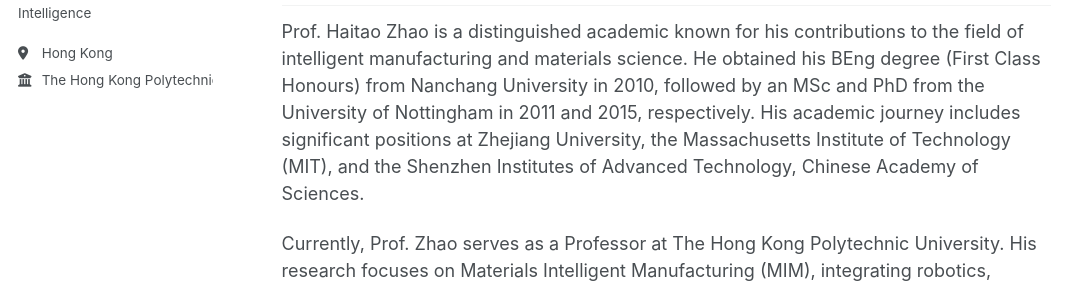
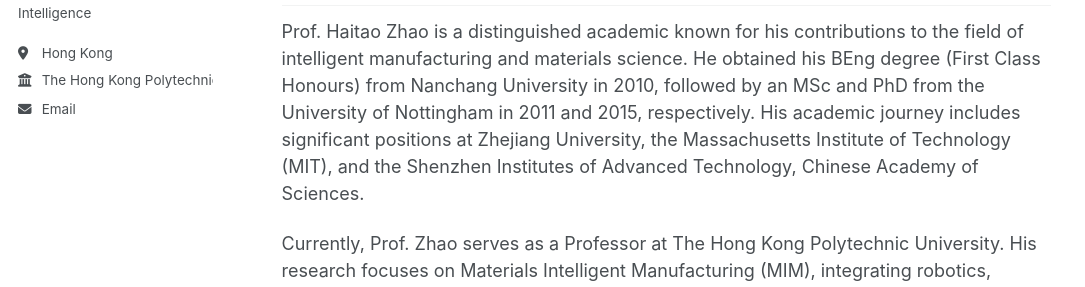
Before and after one commit to HaitaoZhao-PolyU/HaitaoZhao-PolyU.github.io, a Jekyll site: the page built from _pages/about.md, in a window 1280 px wide. Shown: the part 420-707 px from the top of the page, without its empty margins (0-1085 px from the left). Built offline with Jekyll 4.4.1, drawn with Linux system fonts in a browser that asks for light colours.

Commit message:
Update _config.yml

```diff
--- a/_config.yml
+++ b/_config.yml
@@ -29,7 +29,7 @@ author:
   location         : "Hong Kong"
   employer         : "The Hong Kong Polytechnic University"
   uri              : # URL
-  Email            : "hai-tao.zhao@polyu.edu.hk"
+  email            : "hai-tao.zhao@polyu.edu.hk"
 
   # Academic websites
   academia         : # URL
```
